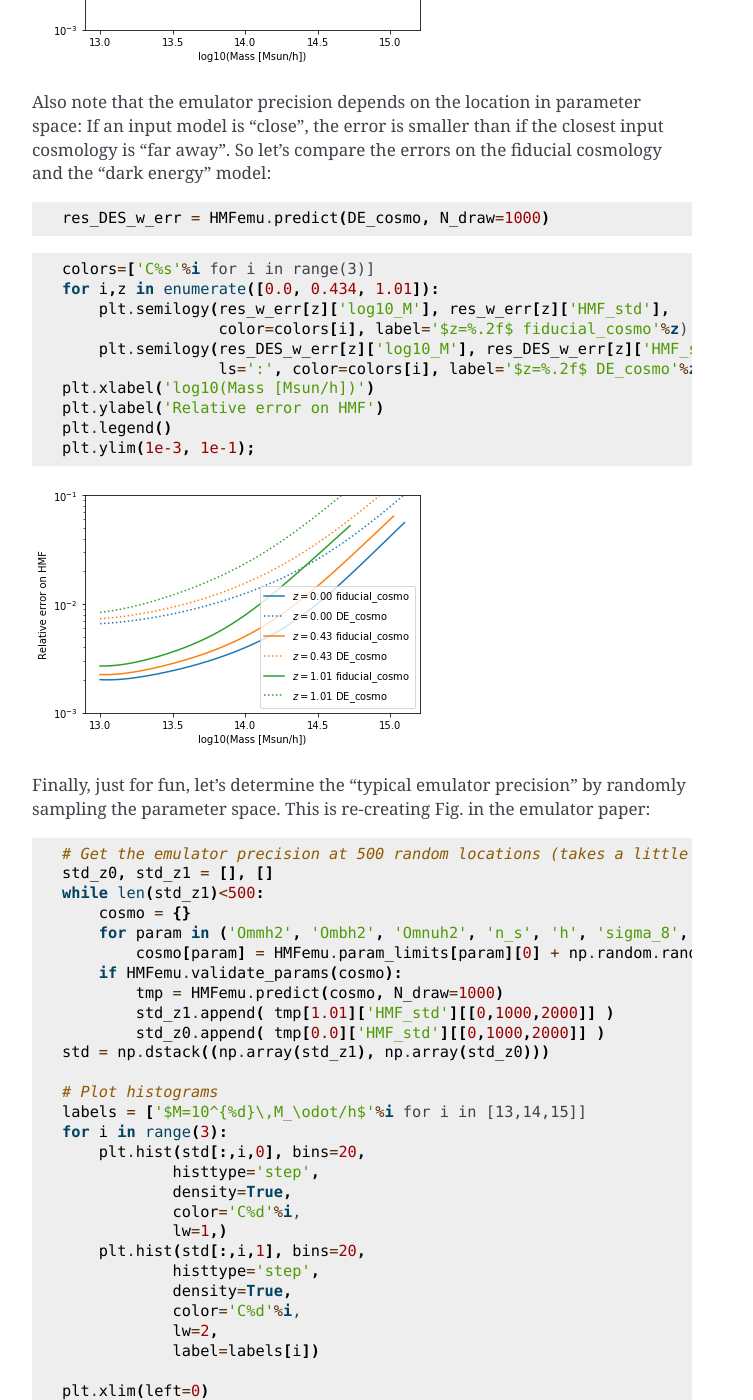
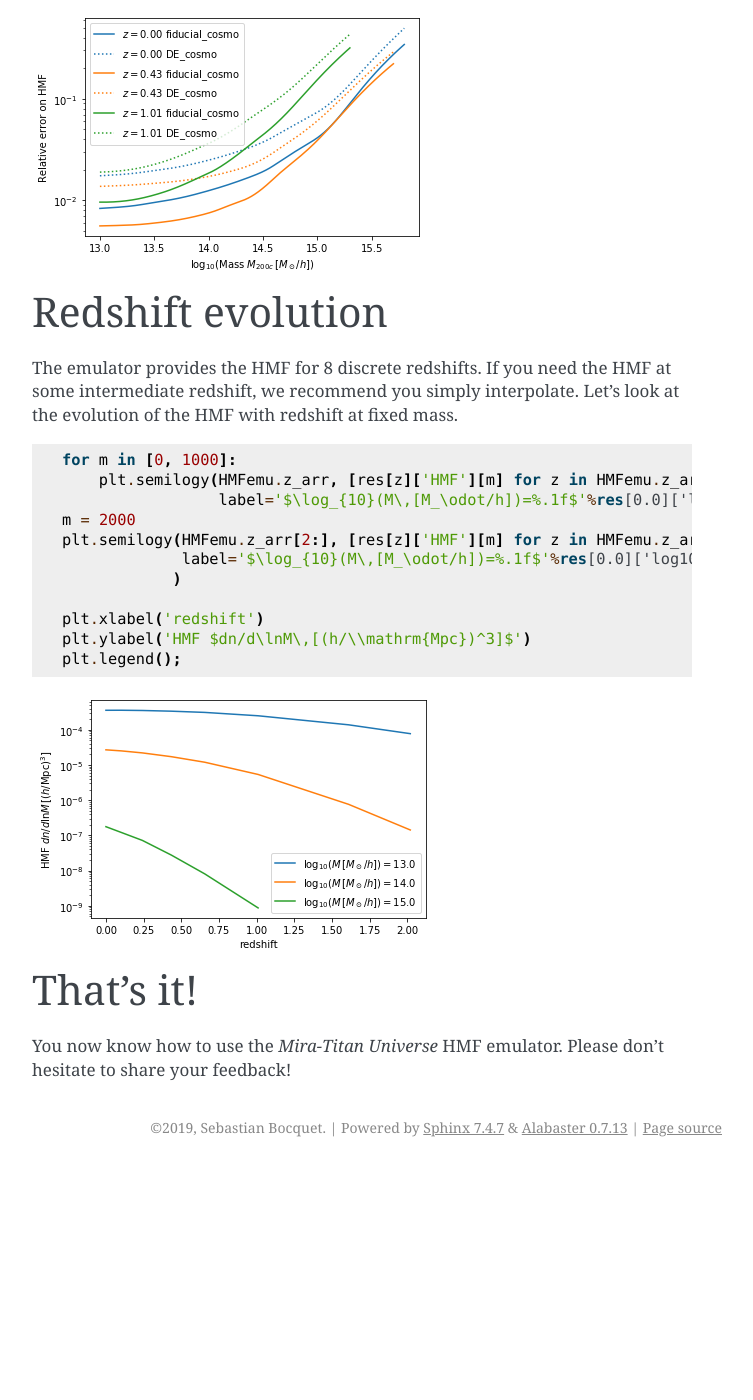
Before and after one commit to SebastianBocquet/MiraTitanHMFemulator, a Sphinx documentation site: the page built from docs/tutorial.rst, in a window 1280 px wide and 1400 px high, scrolled down 5857 px. Shown: the whole window, without its empty margins (388-1141 px from the left). Built offline with Sphinx 7.4.7, drawn with Linux system fonts in a browser that asks for light colours; the version number could not be read and is left out; after the commit the page ends 7024 px from its top, so only the background shows below that; some of the changed text lies outside the part shown.

Commit message:
Update docs

```diff
--- a/docs/installation.rst
+++ b/docs/installation.rst
@@ -13,6 +13,8 @@
  * scipy
  * pytest (optional but recommended -- only needed to test the installation)
 
+The emulator is confirmed to run properly on python 3.6 (numpy 1.17.4, scipy
+1.3.2) and python 2.7 (numpy 1.15.4, scipy 0.19.1).
 
 Installing and testing
 ----------------------
--- a/docs/tutorial.rst
+++ b/docs/tutorial.rst
@@ -1,7 +1,7 @@
 Tutorial
 ========
 
-Learn how to use the Mira-Titan Universe HMF emulator.
+Learn how to use the *Mira-Titan Universe* HMF emulator.
 
 .. code:: ipython3
 
@@ -112,7 +112,7 @@
 
 .. parsed-literal::
 
-    log10_M is log10(Mass in [Msun/h]), HMFs are given in dN/dlnM [(h/Mpc)^3]
+    log10_M is log10(Mass in [Msun/h]), HMFs are given in dn/dlnM [(h/Mpc)^3]
 
 
 So far, nothing too surprising. Now let’s look into one of the redshift
@@ -143,8 +143,8 @@
 
     for z in HMFemu.z_arr:
         plt.semilogy(res[z]['log10_M'], res[z]['HMF'], label='$z=%.2f$'%z)
-    plt.xlabel('log10(Mass [Msun/h])')
-    plt.ylabel('HMF $dN/d\lnM\,[(h/\\mathrm{Mpc})^3]$')
+    plt.xlabel('$\log_{10}$(Mass $M_{200c}\,[M_\odot/h]$)')
+    plt.ylabel('HMF $dn/d\lnM\,[(h/\\mathrm{Mpc})^3]$')
     plt.legend();
 
 
@@ -177,8 +177,8 @@
     for i,z in enumerate([0.0, 0.434, 1.01]):
         plt.semilogy(res[z]['log10_M'], res[z]['HMF'], color=colors[i], label='$z=%.2f$ fiducial_cosmo'%z)
         plt.semilogy(res[z]['log10_M'], res_DE[z]['HMF'], color=colors[i], label='$z=%.2f$ DE_cosmo'%z, ls=':')
-    plt.xlabel('log10(Mass [Msun/h])')
-    plt.ylabel('HMF $dN/d\lnM\,[(h/\\mathrm{Mpc})^3]$')
+    plt.xlabel('$\log_{10}$(Mass $M_{200c}\,[M_\odot/h]$)')
+    plt.ylabel('HMF $dn/d\lnM\,[(h/\\mathrm{Mpc})^3]$')
     plt.legend();
 
 
@@ -246,44 +246,24 @@
 
 .. code:: ipython3
 
-    bad_cosmo = {'Ommh2': .3*.7**2,
-                 'Ombh2': .022,
-                 'Omnuh2': .006,
-                 'n_s': .96,
-                 'h': .7,
-                 'w_0': -1,
-                 'w_a': 0,
-                 'sigma_8': 1.8,
-                }
-
     is_valid = HMFemu.validate_params(bad_cosmo)
-    print("Input cosmology is valid: %s"%is_valid)
+    print("Input cosmology 'bad_cosmo' is valid: %s"%is_valid)
 
 
 .. parsed-literal::
 
-    Input cosmology is valid: False
+    Input cosmology 'bad_cosmo' is valid: False
 
 
 .. code:: ipython3
 
-    bad_cosmo = {'Ommh2': .3*.7**2,
-                 'Ombh2': .022,
-                 'Omnuh2': .006,
-                 'n_s': .96,
-                 'h': .7,
-                 'w_0': -1,
-                 'w_a': 0,
-                 'sigma_8': .8,
-                }
-
-    is_valid = HMFemu.validate_params(bad_cosmo)
-    print("Input cosmology is valid: %s"%is_valid)
+    is_valid = HMFemu.validate_params(fiducial_cosmo)
+    print("Input cosmology 'fiducial_cosmo' is valid: %s"%is_valid)
 
 
 .. parsed-literal::
 
-    Input cosmology is valid: True
+    Input cosmology 'fiducial_cosmo' is valid: True
 
 
 Emulator uncertainty
@@ -311,13 +291,11 @@
 
 .. code:: ipython3
 
-    colors=['C%s'%i for i in range(3)]
-    for i,z in enumerate([0.0, 0.434, 1.01]):
-        plt.semilogy(res[z]['log10_M'], res_w_err[z]['HMF_std'], color=colors[i], label='$z=%.2f$'%z)
-    plt.xlabel('log10(Mass [Msun/h])')
+    for i,z in enumerate(HMFemu.z_arr):
+        plt.semilogy(res[z]['log10_M'], res_w_err[z]['HMF_std'], color='C%d'%i, label='$z=%.2f$'%z)
+    plt.xlabel('$\log_{10}$(Mass $M_{200c}\,[M_\odot/h]$)')
     plt.ylabel('Relative error on HMF')
-    plt.legend()
-    plt.ylim(1e-3, 1e-1);
+    plt.legend(loc='lower right');
 
 
 
@@ -335,66 +313,48 @@
 
 .. code:: ipython3
 
-    colors=['C%s'%i for i in range(3)]
     for i,z in enumerate([0.0, 0.434, 1.01]):
         plt.semilogy(res_w_err[z]['log10_M'], res_w_err[z]['HMF_std'],
                      color=colors[i], label='$z=%.2f$ fiducial_cosmo'%z)
         plt.semilogy(res_DES_w_err[z]['log10_M'], res_DES_w_err[z]['HMF_std'],
                      ls=':', color=colors[i], label='$z=%.2f$ DE_cosmo'%z)
-    plt.xlabel('log10(Mass [Msun/h])')
+    plt.xlabel('$\log_{10}$(Mass $M_{200c}\,[M_\odot/h]$)')
     plt.ylabel('Relative error on HMF')
-    plt.legend()
-    plt.ylim(1e-3, 1e-1);
+    plt.legend();
 
 
 
 .. image:: _static/tutorial_files/tutorial_34_0.png
 
 
-Finally, just for fun, let’s determine the “typical emulator precision”
-by randomly sampling the parameter space. This is re-creating Fig. in
-the emulator paper:
+Redshift evolution
+==================
+
+The emulator provides the HMF for 8 discrete redshifts. If you need the
+HMF at some intermediate redshift, we recommend you simply interpolate.
+Let’s look at the evolution of the HMF with redshift at fixed mass.
 
 .. code:: ipython3
 
-    # Get the emulator precision at 500 random locations (takes a little while)
-    std_z0, std_z1 = [], []
-    while len(std_z1)<500:
-        cosmo = {}
-        for param in ('Ommh2', 'Ombh2', 'Omnuh2', 'n_s', 'h', 'sigma_8', 'w_0', 'w_a'):
-            cosmo[param] = HMFemu.param_limits[param][0] + np.random.rand() * (HMFemu.param_limits[param][1]-HMFemu.param_limits[param][0])
-        if HMFemu.validate_params(cosmo):
-            tmp = HMFemu.predict(cosmo, N_draw=1000)
-            std_z1.append( tmp[1.01]['HMF_std'][[0,1000,2000]] )
-            std_z0.append( tmp[0.0]['HMF_std'][[0,1000,2000]] )
-    std = np.dstack((np.array(std_z1), np.array(std_z0)))
+    for m in [0, 1000]:
+        plt.semilogy(HMFemu.z_arr, [res[z]['HMF'][m] for z in HMFemu.z_arr],
+                     label='$\log_{10}(M\,[M_\odot/h])=%.1f$'%res[0.0]['log10_M'][m])
+    m = 2000
+    plt.semilogy(HMFemu.z_arr[2:], [res[z]['HMF'][m] for z in HMFemu.z_arr[2:]],
+                 label='$\log_{10}(M\,[M_\odot/h])=%.1f$'%res[0.0]['log10_M'][m],
+                )
 
-    # Plot histograms
-    labels = ['$M=10^{%d}\,M_\odot/h$'%i for i in [13,14,15]]
-    for i in range(3):
-        plt.hist(std[:,i,0], bins=20,
-                histtype='step',
-                density=True,
-                color='C%d'%i,
-                lw=1,)
-        plt.hist(std[:,i,1], bins=20,
-                histtype='step',
-                density=True,
-                color='C%d'%i,
-                lw=2,
-                label=labels[i])
-
-    plt.xlim(left=0)
-    plt.xlim(0,.09)
-    plt.legend()
-    plt.suptitle('HMF error estimate at $z=0$ and $z=1$', fontsize=10)
-    plt.xlabel('Relative error')
-    plt.ylabel('Frequency');
+    plt.xlabel('redshift')
+    plt.ylabel('HMF $dn/d\lnM\,[(h/\\mathrm{Mpc})^3]$')
+    plt.legend();
 
 
 
 .. image:: _static/tutorial_files/tutorial_36_0.png
 
 
-That’s it, you now know how to use the Mira-Titan Universe HMF emulator.
-Please don’t hesitate to share your feedback!
+That’s it!
+==========
+
+You now know how to use the *Mira-Titan Universe* HMF emulator. Please
+don’t hesitate to share your feedback!
```
Also changed, not shown: other parts of docs/tutorial.rst (+9 -9 lines), docs/index.rst (+8 -3 lines), docs/_static/tutorial_files/tutorial_16_0.png, docs/_static/tutorial_files/tutorial_20_0.png, docs/_static/tutorial_files/tutorial_31_0.png, docs/_static/tutorial_files/tutorial_34_0.png, docs/_static/tutorial_files/tutorial_36_0.png, tutorial.ipynb, 1 other file.
